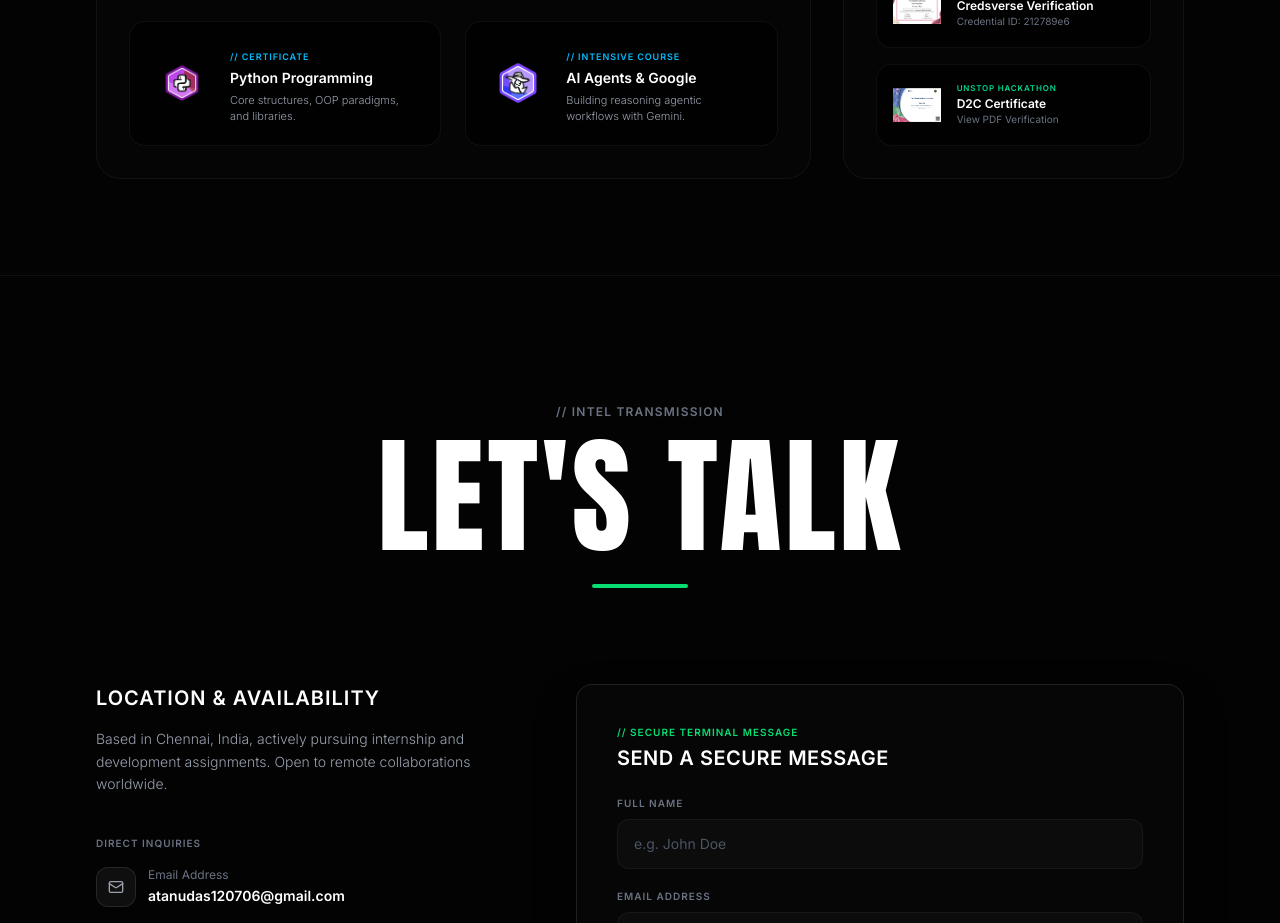
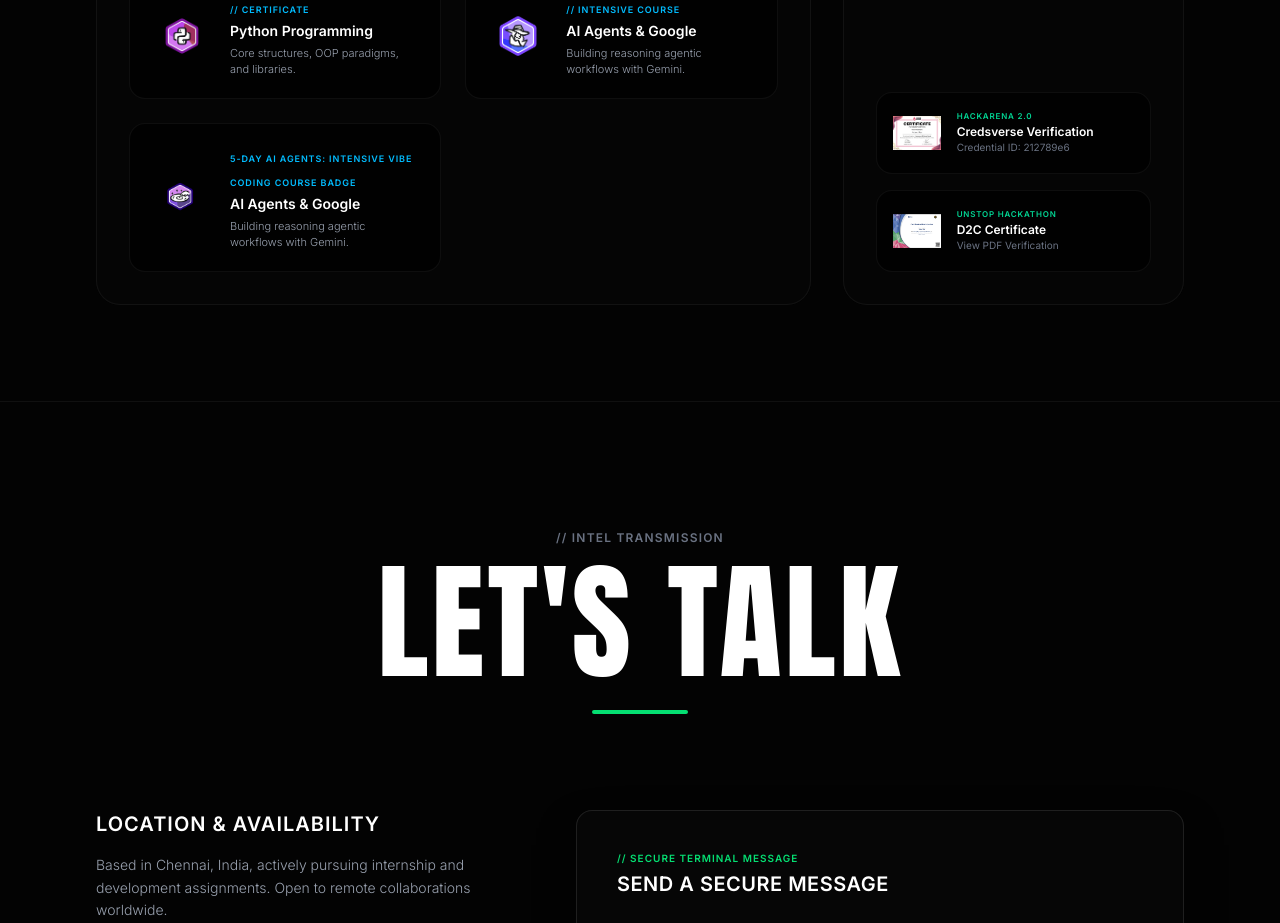
Before and after one commit to thezenforgex/portfolio, a React (Vite) app: page / in a window 1280 px wide. Shown: the part 7900-8823 px from the top of the page. Built offline with nearby package versions, Linux system fonts and the light colour scheme.

Commit message:
add updates

```diff
--- a/src/sections/StatsBento.tsx
+++ b/src/sections/StatsBento.tsx
@@ -312,6 +312,18 @@ export const StatsBento = () => {
                   <p className="text-[11px] text-gray-400 font-light mt-1">Building reasoning agentic workflows with Gemini.</p>
                 </div>
               </div>
+              {/* Badge 3 */}
+              <div className="flex gap-4 items-center bg-black/60 rounded-2xl border border-white/5 p-5">
+                <div className="w-16 h-16 shrink-0 group-hover:scale-105 transition-transform duration-300">
+                  <img src="/badges/vibecoding.png" alt="5-Day AI Agents: Intensive Vibe Coding Course Badge" className="w-full h-full object-contain" />
+                </div>
+                <div className="text-left">
+                  <span className="text-[9px] font-bold text-sky-400 uppercase tracking-widest font-sans">5-Day AI Agents: Intensive Vibe Coding Course Badge</span>
+                  <h5 className="text-sm font-bold text-white mt-0.5">AI Agents & Google</h5>
+                  <p className="text-[11px] text-gray-400 font-light mt-1">Building reasoning agentic workflows with Gemini.</p>
+                </div>
+              </div>
+
 
             </div>
           </div>
```
Also changed, not shown: public/badges/vibecoding.png (added).
